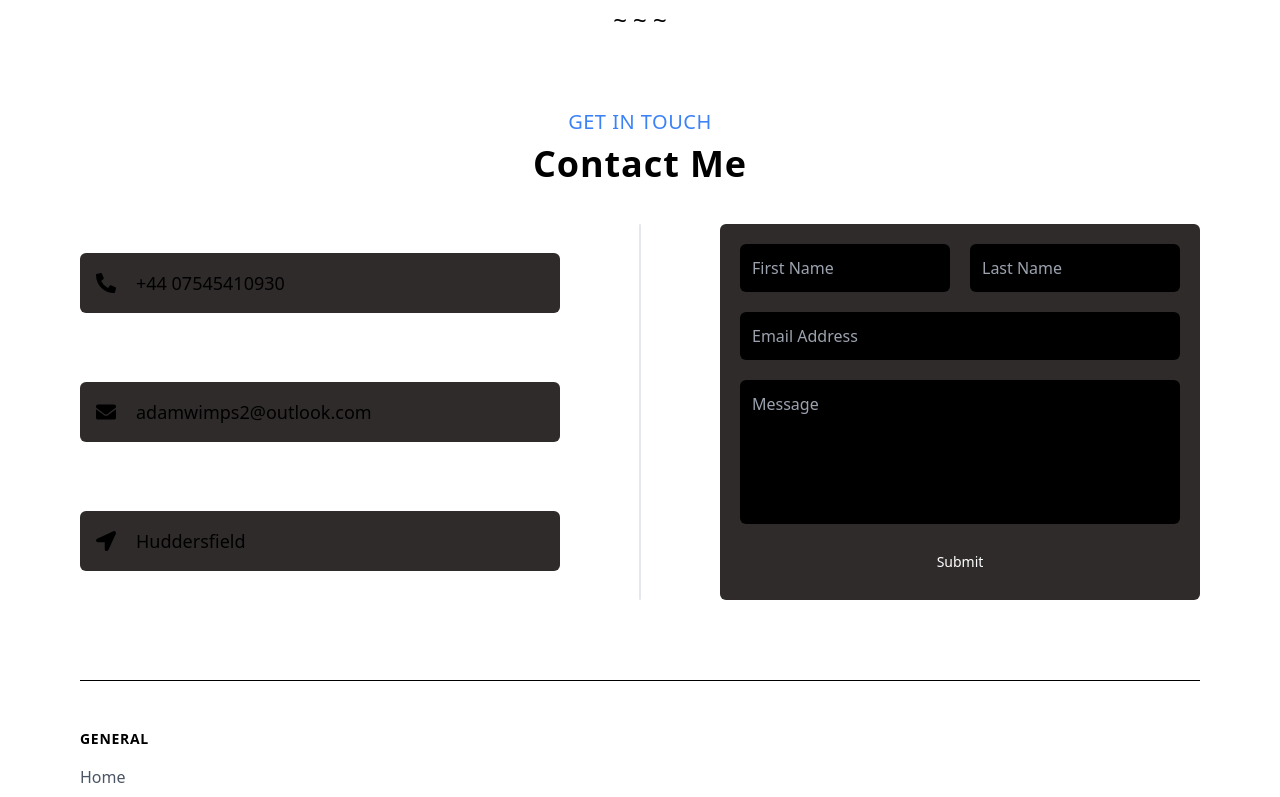
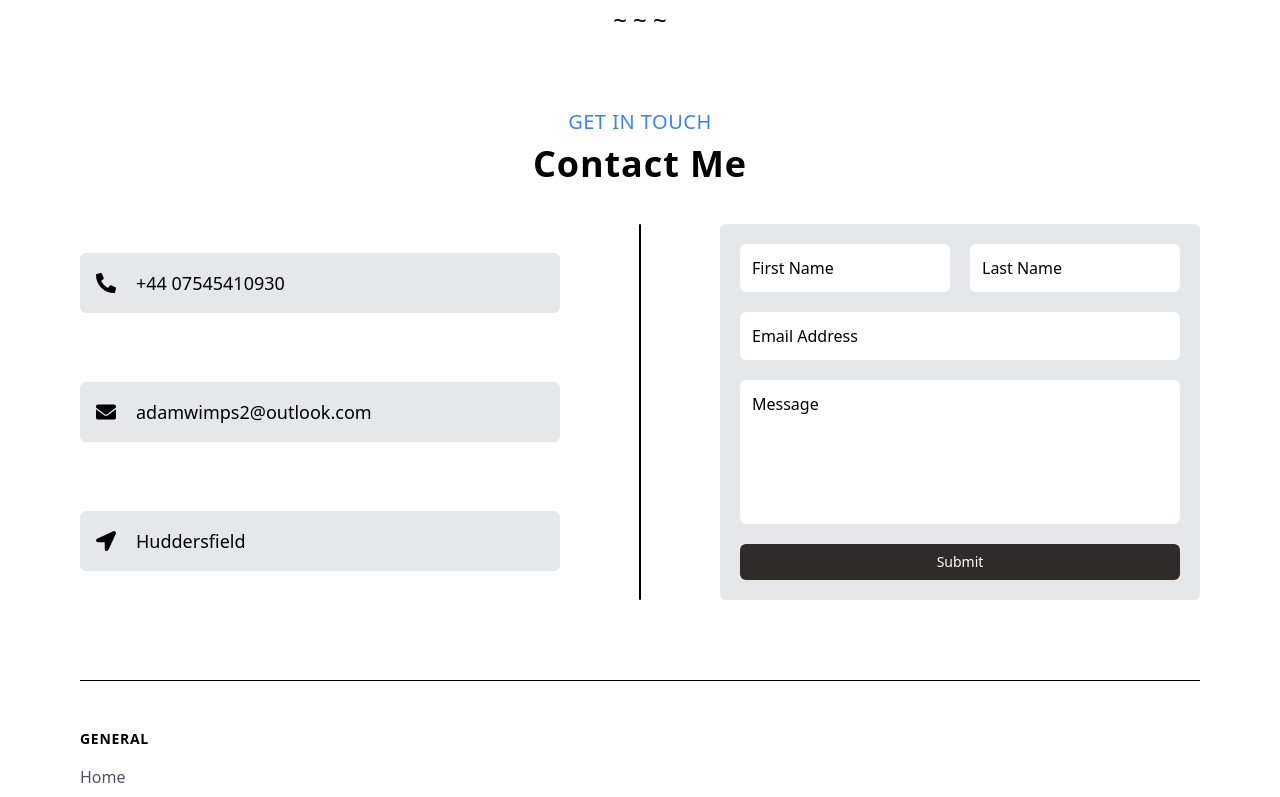
Before and after one commit to awimpenny/myPortfolio, a Next.js app: page /about in a window 1280 px wide. Shown: the part 604-1401 px from the top of the page. Built offline with nearby package versions, Linux system fonts and the light colour scheme.

Commit message:
style(about): contact form light mode

```diff
--- a/components/about/contact.tsx
+++ b/components/about/contact.tsx
@@ -38,30 +38,30 @@ const ContactForm = () => {
             <h2 className='text-3xl md:text-4xl text-center tracking-wide font-bold mb-10'>Contact Me</h2>
             <div className='grid gap-10 md:gap-0 grid-cols-1 md:grid-cols-7 w-full justify-center mb-20'>
                 <div className='flex flex-col w-full gap-10 md:col-span-3 h-full justify-evenly'>
-                    <div className='text-lg flex gap-5 w-full bg-[#2f2b2b] p-4 rounded-md items-center'>
+                    <div className='text-lg flex gap-5 w-full dark:bg-[#2f2b2b] bg-gray-200 p-4 rounded-md items-center'>
                         <FaPhoneAlt className='text-xl' />
                         <a href='tel:07545410930'>+44 07545410930</a>
                     </div>
 
-                    <div className='text-lg flex gap-5 w-full bg-[#2f2b2b] p-4 rounded-md items-center'>
+                    <div className='text-lg flex gap-5 w-full dark:bg-[#2f2b2b] bg-gray-200 p-4 rounded-md items-center'>
                         <FaEnvelope className='text-xl' />
                         <a href='mailto:adamwimps2@outlook.com'>adamwimps2@outlook.com</a>
                     </div>
-                    <div className='text-lg flex gap-5 w-full bg-[#2f2b2b] p-4 rounded-md items-center'>
+                    <div className='text-lg flex gap-5 w-full dark:bg-[#2f2b2b] bg-gray-200 p-4 rounded-md items-center'>
                         <FaLocationArrow className='text-xl' />
                         <div>Huddersfield</div>
                     </div>
                 </div>
-                <div className='w-full h-0.5 md:h-full md:w-0.5 bg-gray-200 mx-auto rounded-md'></div>
+                <div className='w-full h-0.5 md:h-full md:w-0.5 dark:bg-gray-200 bg-black mx-auto rounded-md'></div>
                 <form
                     onSubmit={handleSubmit}
-                    className='grid grid-cols-2 gap-x-5 w-full h-fit bg-[#2f2b2b] md:col-span-3 rounded-md p-5'
+                    className='grid grid-cols-2 gap-x-5 w-full h-fit dark:bg-[#2f2b2b] bg-gray-200 md:col-span-3 rounded-md p-5'
                 >
                     <input
                         type='text'
                         placeholder='First Name'
                         name='fName'
-                        className='outline-none bg-black h-fit p-3 rounded-md'
+                        className='outline-none dark:bg-black bg-white placeholder:text-black dark:placeholder:text-white h-fit p-3 rounded-md'
                         required
                         value={formValues.fName}
                         onChange={handleInputChange}
@@ -70,7 +70,7 @@ const ContactForm = () => {
                         type='text'
                         placeholder='Last Name'
                         name='lName'
-                        className='outline-none bg-black h-fit p-3 rounded-md'
+                        className='outline-none dark:bg-black bg-white placeholder:text-black dark:placeholder:text-white h-fit p-3 rounded-md'
                         required
                         value={formValues.lName}
                         onChange={handleInputChange}
@@ -79,7 +79,7 @@ const ContactForm = () => {
                         type='email'
                         placeholder='Email Address'
                         name='email'
-                        className='outline-none bg-black h-fit p-3 rounded-md col-span-2 mt-5'
+                        className='outline-none dark:bg-black bg-white placeholder:text-black dark:placeholder:text-white h-fit p-3 rounded-md col-span-2 mt-5'
                         required
                         value={formValues.email}
                         onChange={handleInputChange}
@@ -87,7 +87,7 @@ const ContactForm = () => {
                     <textarea
                         placeholder='Message'
                         name='message'
-                        className='outline-none bg-black h-36 resize-none p-3 rounded-md col-span-2 mt-5'
+                        className='outline-none dark:bg-black bg-white placeholder:text-black dark:placeholder:text-white h-36 resize-none p-3 rounded-md col-span-2 mt-5'
                         required
                         value={formValues.message}
                         onChange={handleInputChange}
@@ -96,7 +96,7 @@ const ContactForm = () => {
                         aria-label='button'
                         type='submit'
                         disabled={loading}
-                        className='col-span-2 mt-5 text-sm py-2 px-1 md:px-12 rounded-md w-full bg-[#2f2b2b] dark:bg-white text-white dark:text-black general-ring-state font-medium'
+                        className='disabled:bg-red-500 disabled:text-black disabled:ring-red-500 col-span-2 mt-5 text-sm py-2 px-1 md:px-12 rounded-md w-full bg-[#2f2b2b] dark:bg-white text-white dark:text-black general-ring-state font-medium'
                     >
                         {!loading ? 'Submit' : 'loading...'}
                     </button>
```
